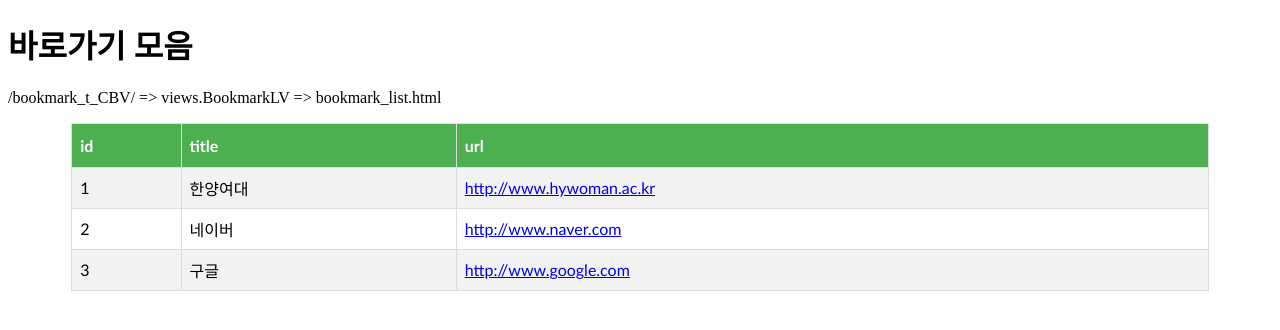
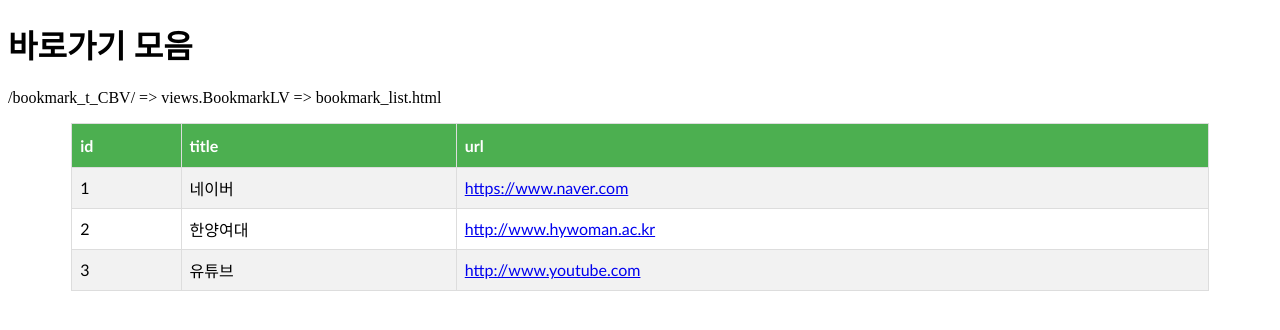
Before and after one commit to yoasis01/my-first-bookmark, a Python web app: template bookmark/templates/bookmark/bookmark_list.html in a window 1280 px wide. Shown: the top 330 px of the page. Run offline with Jinja, Linux system fonts and the light colour scheme; the template is opened without the code that fills it, so the values that code supplies are empty.

Commit message:
Changed ...

```diff
--- a/bookmark/templates/bookmark/bookmark_list.html
+++ b/bookmark/templates/bookmark/bookmark_list.html
@@ -45,6 +45,21 @@
                  <!-- 디폴트 컨텍스트 변수가 objecct_list -->
                     <tr>
                         <td>1</td>
+                        <td>네이버</td>
+                        <td>
+                            <!-- name이 'detail'인 url 패턴으로 연결하되
+                            bookmark.id가 pk 매개변수로 지정되어
+                            /bookmark/99/와 같은 url 패턴으로 처리됨.
+                            따라서 BookmarkDV.as_view() 메소드가 담당하여
+                            bookmark_detail.html로 연결함.  -->
+                            <a href="/bookmark/1/">
+                                https://www.naver.com
+                            </a>
+                        </td>
+                    </tr>
+                 <!-- 디폴트 컨텍스트 변수가 objecct_list -->
+                    <tr>
+                        <td>2</td>
                         <td>한양여대</td>
                         <td>
                             <!-- name이 'detail'인 url 패턴으로 연결하되
@@ -52,30 +67,15 @@
                             /bookmark/99/와 같은 url 패턴으로 처리됨.
                             따라서 BookmarkDV.as_view() 메소드가 담당하여
                             bookmark_detail.html로 연결함.  -->
-                            <a href="/bookmark/1/">
+                            <a href="/bookmark/2/">
                                 http://www.hywoman.ac.kr
                             </a>
                         </td>
                     </tr>
                  <!-- 디폴트 컨텍스트 변수가 objecct_list -->
                     <tr>
-                        <td>2</td>
-                        <td>네이버</td>
-                        <td>
-                            <!-- name이 'detail'인 url 패턴으로 연결하되
-                            bookmark.id가 pk 매개변수로 지정되어
-                            /bookmark/99/와 같은 url 패턴으로 처리됨.
-                            따라서 BookmarkDV.as_view() 메소드가 담당하여
-                            bookmark_detail.html로 연결함.  -->
-                            <a href="/bookmark/2/">
-                                http://www.naver.com
-                            </a>
-                        </td>
-                    </tr>
-                 <!-- 디폴트 컨텍스트 변수가 objecct_list -->
-                    <tr>
                         <td>3</td>
-                        <td>구글</td>
+                        <td>유튜브</td>
                         <td>
                             <!-- name이 'detail'인 url 패턴으로 연결하되
                             bookmark.id가 pk 매개변수로 지정되어
@@ -83,7 +83,7 @@
                             따라서 BookmarkDV.as_view() 메소드가 담당하여
                             bookmark_detail.html로 연결함.  -->
                             <a href="/bookmark/3/">
-                                http://www.google.com
+                                http://www.youtube.com
                             </a>
                         </td>
                     </tr>
```
